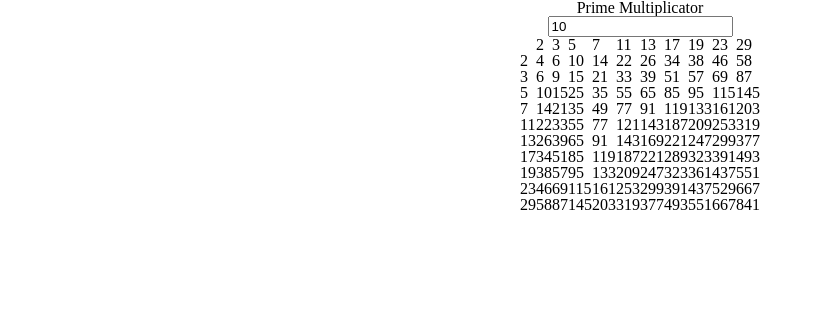
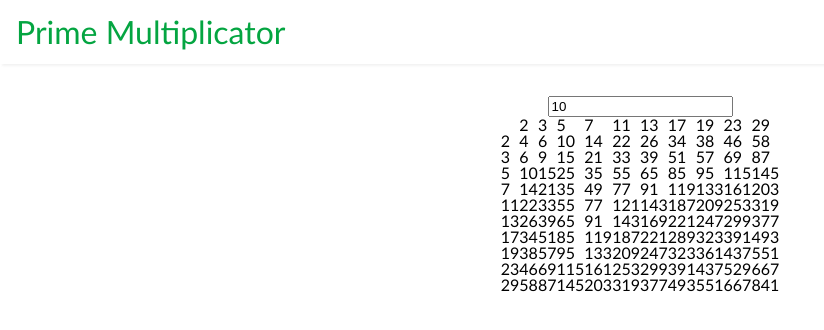
Before and after one commit to Oyekunle-Mark/prime-multiplicator, a React (Create React App) app: page / in a window 1280 px wide. Shown: the top 330 px of the page, without its empty margins (0-824 px from the left). Built offline with nearby package versions, Linux system fonts and the light colour scheme.

Commit message:
Styled the header

```diff
--- a/src/App.css
+++ b/src/App.css
@@ -1,5 +1,6 @@
 .container {
-  display: flex;
-  flex-direction: column;
-  align-items: center;
+    display: flex;
+    flex-direction: column;
+    align-items: center;
+    font-family: 'Trebuchet MS', Arial, Helvetica, sans-serif;
 }
--- a/src/components/header/Header.css
+++ b/src/components/header/Header.css
@@ -0,0 +1,11 @@
+header {
+  width: 100vw;
+  margin-bottom: 2rem;
+  box-shadow: 0 4px 2px -2px #f1f1f1d2;
+}
+
+header h1 {
+  font-size: 2rem;
+  color: #04a541;
+  margin: 1rem;
+}
```
